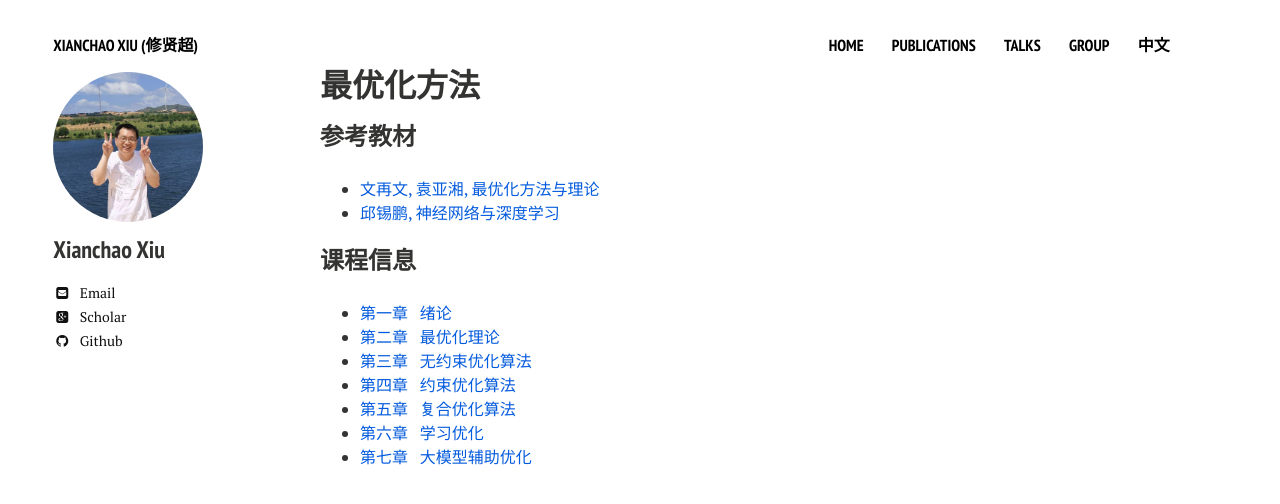
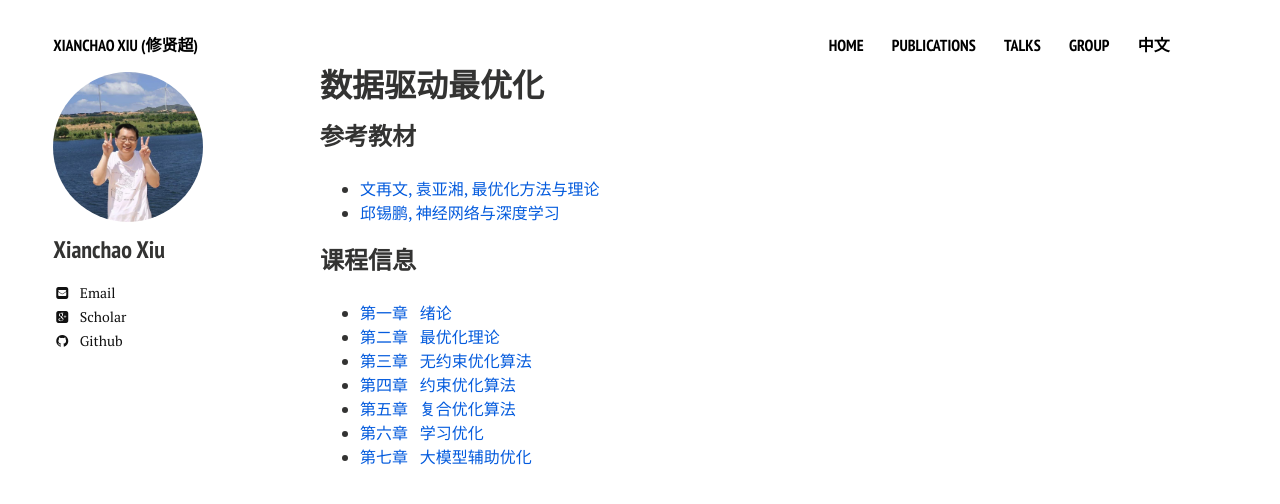
Before and after one commit to xianchaoxiu/xianchaoxiu.github.io, a Jekyll site: the page built from chinese/OPT/index.md, in a window 1280 px wide. Shown: the top 504 px of the page. Built offline with Jekyll 4.4.1, drawn with Linux system fonts in a browser that asks for light colours; nearby versions of some CDN libraries.

Commit message:
Update index.md

```diff
--- a/chinese/OPT/index.md
+++ b/chinese/OPT/index.md
@@ -1,6 +1,6 @@
 ---
 layout: page
-title: 最优化方法
+title: 数据驱动最优化
 comments: false
 share: false
 ---
```
